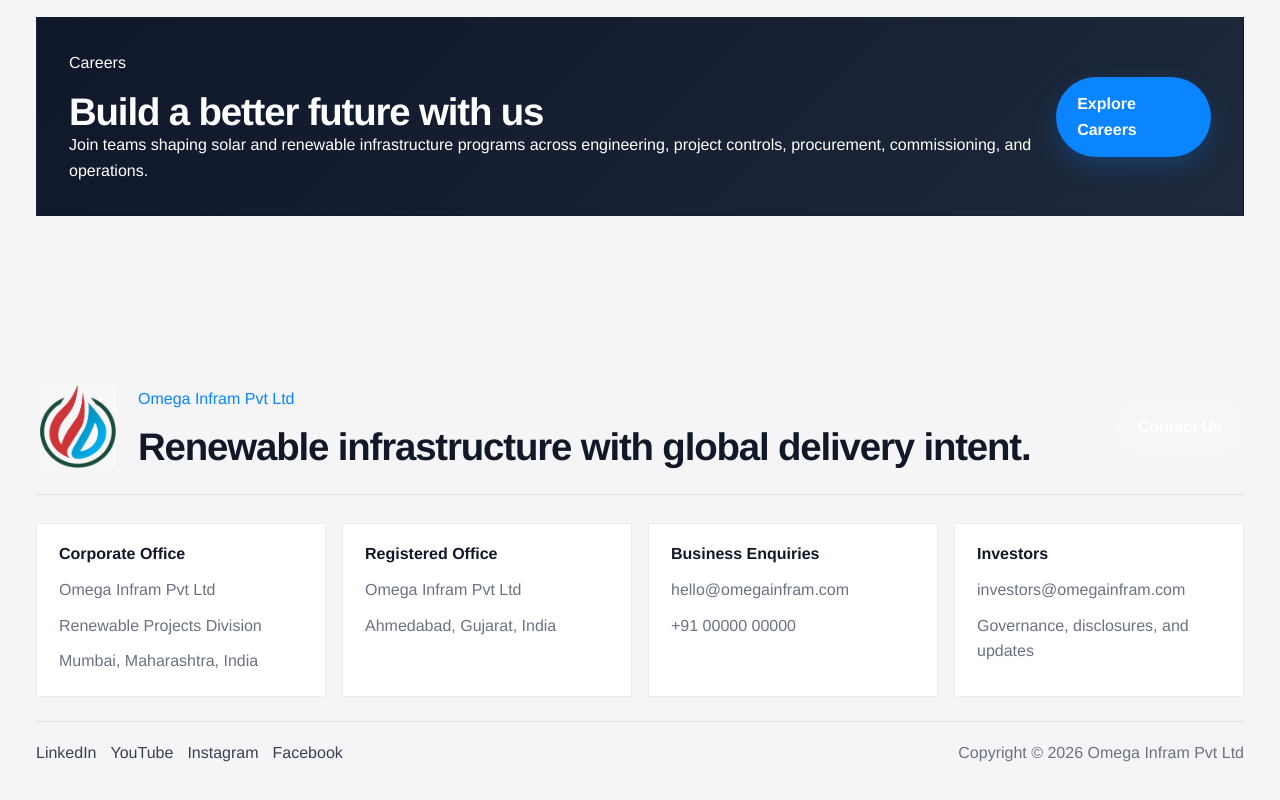
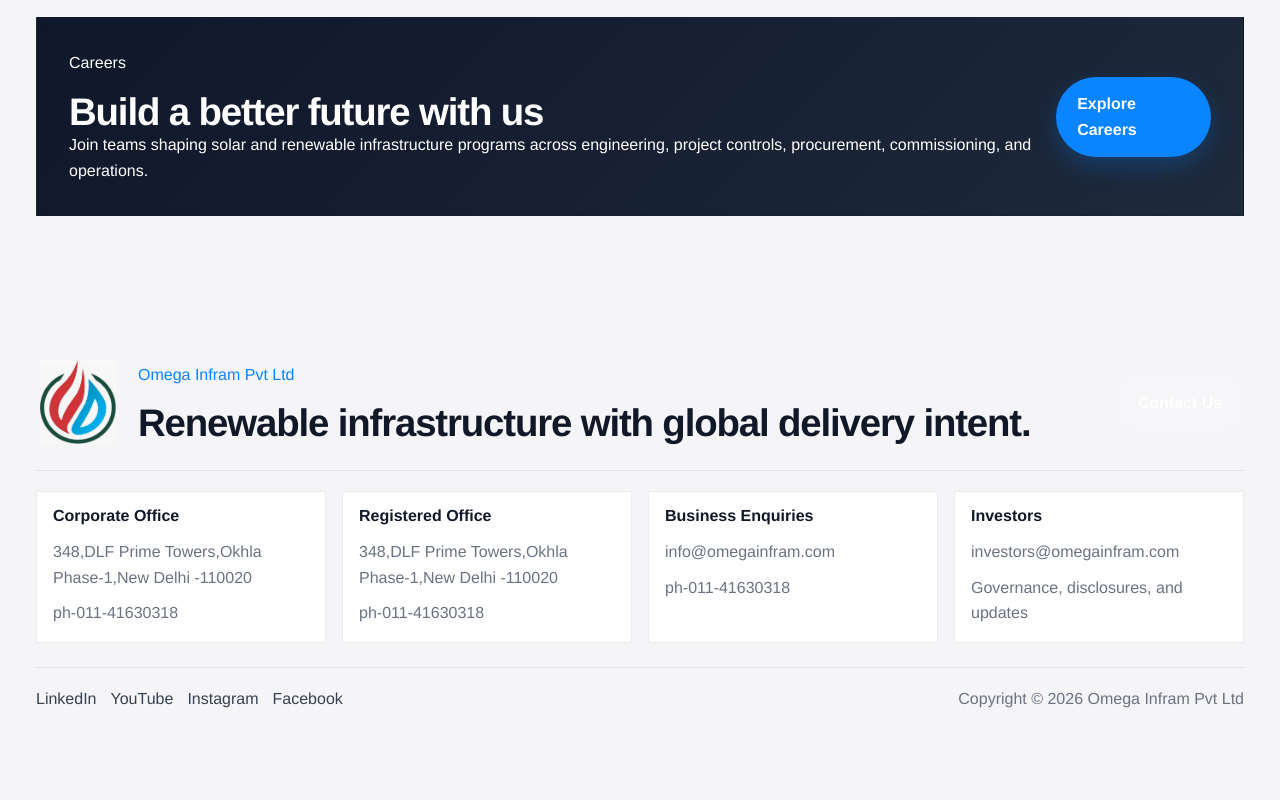
Before and after one commit to Techfirst123/omegainfram, a React (Vite) app: page / in a window 1280 px wide. Shown: the part 3766-4566 px from the top of the page. Built offline with nearby package versions, Linux system fonts and the light colour scheme.

Commit message:
Update footer addresses, enquiry email, and refine layout padding

```diff
--- a/src/App.css
+++ b/src/App.css
@@ -727,8 +727,8 @@
 }
 
 .site-footer {
-  margin-top: 72px;
-  padding-bottom: 32px;
+  margin-top: 48px;
+  padding-bottom: 24px;
 }
 
 .footer-top {
@@ -756,11 +756,11 @@
   display: grid;
   grid-template-columns: repeat(4, minmax(0, 1fr));
   gap: 16px;
-  margin-top: 28px;
+  margin-top: 20px;
 }
 
 .footer-column {
-  padding: 22px;
+  padding: 16px;
 }
 
 .footer-column h3 {
--- a/src/App.tsx
+++ b/src/App.tsx
@@ -145,15 +145,15 @@
 const footerColumns = [
   {
     title: 'Corporate Office',
-    lines: ['Omega Infram Pvt Ltd', 'Renewable Projects Division', 'Mumbai, Maharashtra, India'],
+    lines: ['348,DLF Prime Towers,Okhla Phase-1,New Delhi -110020', 'ph-011-41630318'],
   },
   {
     title: 'Registered Office',
-    lines: ['Omega Infram Pvt Ltd', 'Ahmedabad, Gujarat, India'],
+    lines: ['348,DLF Prime Towers,Okhla Phase-1,New Delhi -110020', 'ph-011-41630318'],
   },
   {
     title: 'Business Enquiries',
-    lines: ['hello@omegainfram.com', '+91 00000 00000'],
+    lines: ['info@omegainfram.com', 'ph-011-41630318'],
   },
   {
     title: 'Investors',
```
